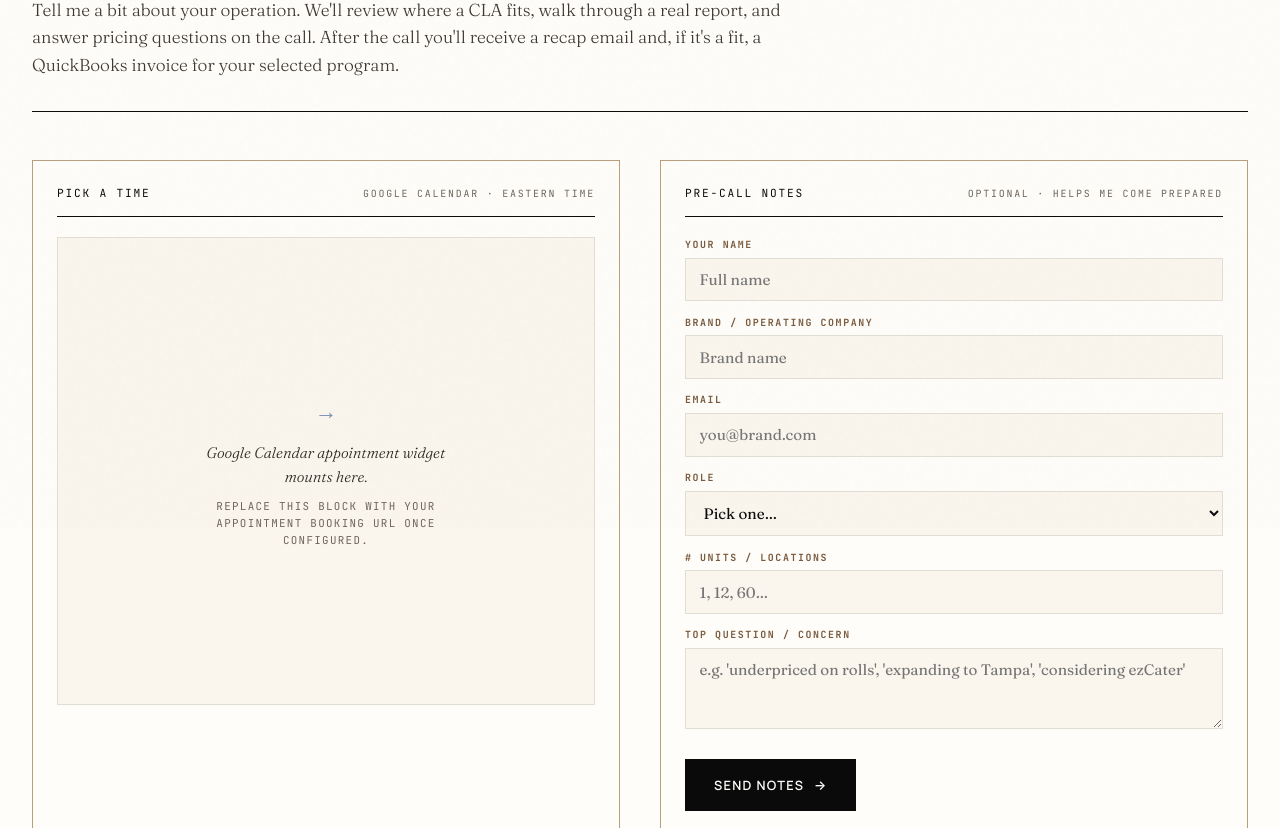
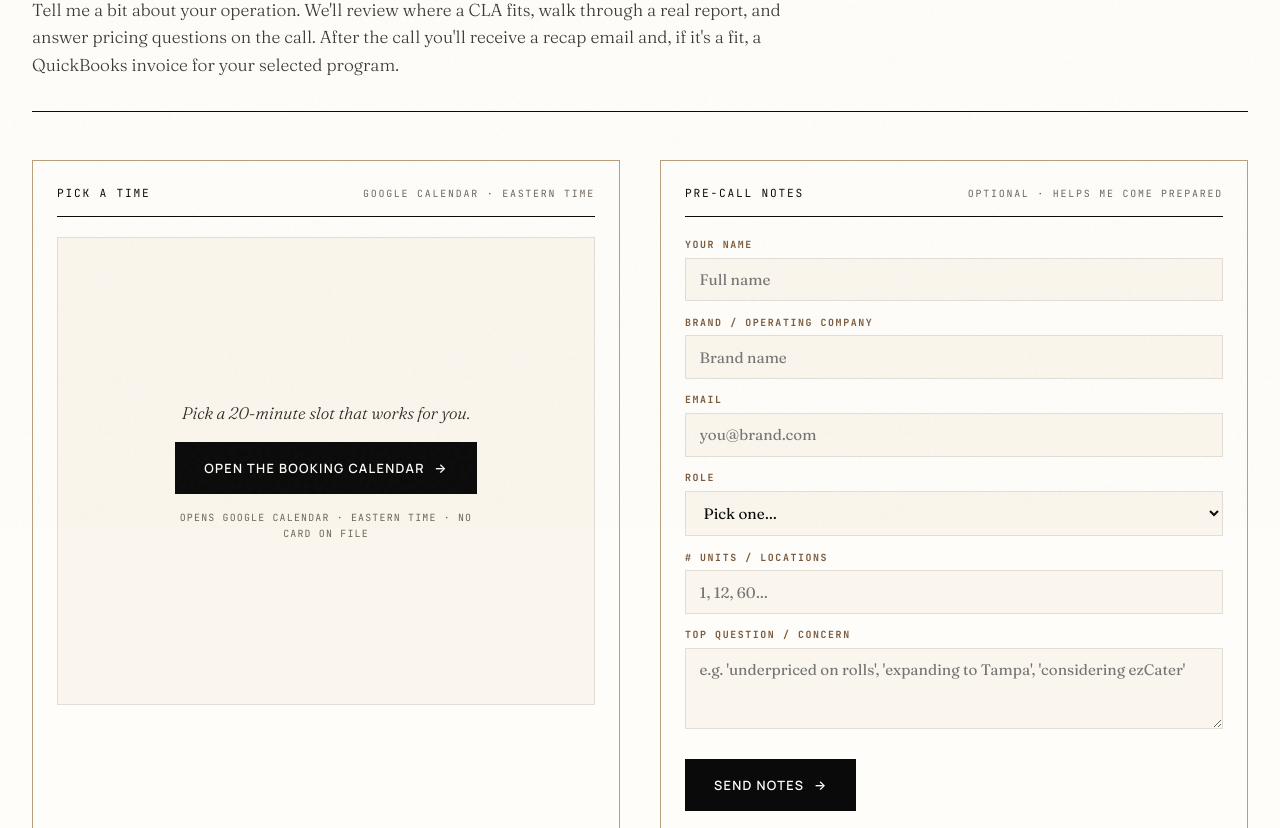
Before and after one commit to joshp205-maker/cla-website, an Astro site: page /consult in a window 1280 px wide. Shown: the part 272-1100 px from the top of the page. Built offline with nearby package versions, Linux system fonts and the light colour scheme; Astro itself is replaced by a stand-in of ours.

Commit message:
feat: replace /consult placeholder with Google Appointment Schedule booking CTA

```diff
--- a/src/pages/consult.astro
+++ b/src/pages/consult.astro
@@ -2,6 +2,9 @@
 import Base from '../layouts/Base.astro';
 import Nav from '../components/Nav.astro';
 import Footer from '../components/Footer.astro';
+
+// Free Google Appointment Schedule booking page. REPLACE before launch.
+const BOOKING_URL = 'https://calendar.app.google/REPLACE_ME';
 ---
 <Base
   title="Schedule a free 20-minute consult — Competitive Landscape Analysis"
@@ -30,12 +33,12 @@ import Footer from '../components/Footer.astro';
             <span class="cal-meta">Google Calendar · Eastern Time</span>
           </div>
           <div class="cal-embed">
-            <div class="placeholder">
-              <div class="placeholder-icon">→</div>
-              <div class="placeholder-text">
-                Google Calendar appointment widget mounts here.<br/>
-                <span class="muted">Replace this block with your appointment booking URL once configured.</span>
-              </div>
+            <div class="book-cta">
+              <div class="book-line">Pick a 20-minute slot that works for you.</div>
+              <a class="btn-primary" href={BOOKING_URL} target="_blank" rel="noopener noreferrer">
+                Open the booking calendar<span class="arrow">→</span>
+              </a>
+              <div class="book-fine">Opens Google Calendar · Eastern Time · no card on file</div>
             </div>
           </div>
         </div>
@@ -128,10 +131,9 @@ import Footer from '../components/Footer.astro';
   }
   .cal-meta { color: var(--muted); font-size: 0.62rem; }
   .cal-embed { aspect-ratio: 1.15/1; background: var(--canvas-warm); border: 1px solid var(--hairline); display: flex; align-items: center; justify-content: center; }
-  .placeholder { text-align: center; padding: 2rem; max-width: 22em; }
-  .placeholder-icon { font-family: var(--mono); font-size: 1.4rem; color: var(--periwinkle); margin-bottom: 0.75rem; }
-  .placeholder-text { font-family: var(--serif); font-style: italic; font-size: 0.95rem; line-height: 1.55; color: var(--ink-soft); }
-  .placeholder-text .muted { display: block; margin-top: 0.6rem; font-style: normal; font-family: var(--mono); font-size: 0.68rem; color: var(--muted); letter-spacing: 0.12em; text-transform: uppercase; }
+  .book-cta { text-align: center; padding: 2rem; max-width: 24em; display: flex; flex-direction: column; align-items: center; gap: 1rem; }
+  .book-line { font-family: var(--serif); font-style: italic; font-size: 1.05rem; line-height: 1.5; color: var(--ink-soft); }
+  .book-fine { font-family: var(--mono); font-size: 0.62rem; letter-spacing: 0.12em; text-transform: uppercase; color: var(--muted); }
 
   .form label { display: block; margin-bottom: 0.85rem; }
   .lbl {
```
